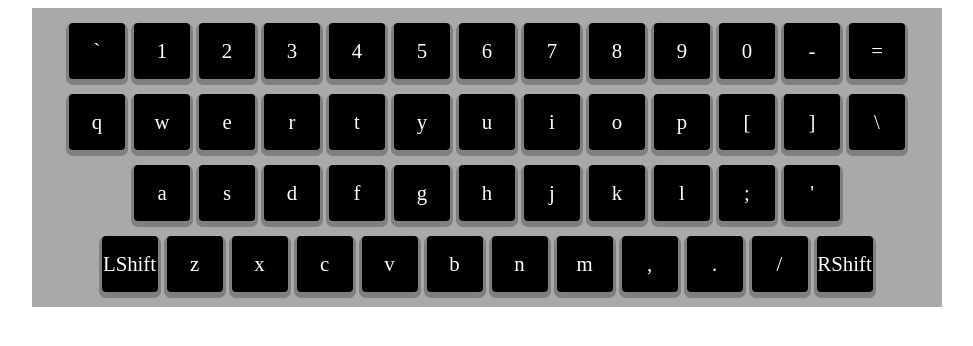
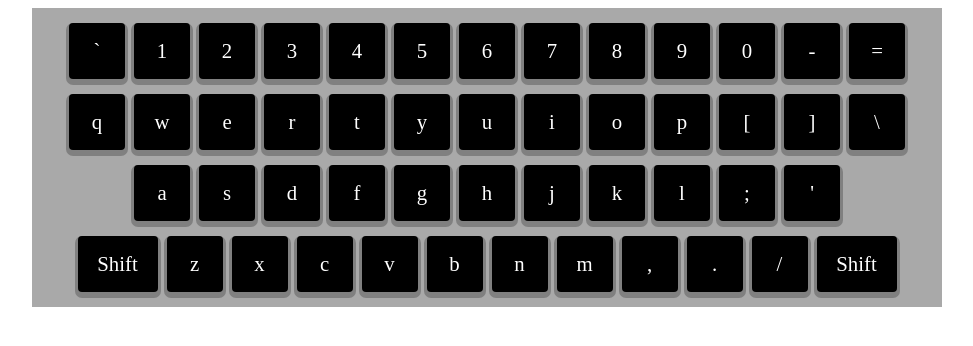
Before and after one commit to GodInAllHisGlory/TypingTutor, a React (Vite) app: page / in a window 1280 px wide. Shown: the top 346 px of the page, without its empty margins (153-1126 px from the left). Built offline with nearby package versions, Linux system fonts and the light colour scheme.

Commit message:
Looks better now

```diff
--- a/src/Keyboard.css
+++ b/src/Keyboard.css
@@ -26,4 +26,13 @@
     display: flex;
     align-items: center;
     justify-content: center;
+    transition: 0.5s;
 }
+
+.shift{
+    width: 48px;
+}
+
+.highlighted {
+    box-shadow: 0 3px 0 3px red;
+}
--- a/src/Keyboard.jsx
+++ b/src/Keyboard.jsx
@@ -4,17 +4,18 @@ import './Keyboard.css';
 const keyRows = [["`","1","2","3","4","5","6","7","8","9","0","-","="],
 ["q","w","e","r","t","y","u","i","o","p","[","]","\\ "],
 ["a","s","d","f","g","h","j","k","l",";","'"],
-["LShift","z","x","c","v","b","n","m",",",".","/","RShift"]];
+["Shift","z","x","c","v","b","n","m",",",".","/","Shift"]];
 
 const shiftRows = [["~","!","@","#","$","%","^","&","*","(",")","_","+"],
 ["Q","W","E","R","T","Y","U","I","O","P","{","}","|"],
 ["A","S","D","F","G","H","J","K","L",";","'"],
-["LShift","Z","X","C","V","B","N","M","<",">","?","RShift"]];
+["Shift","Z","X","C","V","B","N","M","<",">","?","Shift"]];
 
 function Keyboard() {
     useEffect(() => {function keydown(e) {
     if (e.repeat) return;
     console.log(e.key + " was pressed!");
+
 }
 
     function keyup(e) {
@@ -32,8 +33,13 @@ function Keyboard() {
                 let symbolKey = 0
                 return(
                     <div className='row' key={`r${rowKey++}$`}>
-                        {row.map(key =>{
-                            return <div className='key' key={`r${rowKey++}$k${symbolKey++}$`}>{key}</div> //Combine symbolKey and rowKey to make a unique key for each element on the keyboard
+                        {row.map(key => {
+                            let className = "key";
+
+                            if (key === "Shift"){
+                                className += " shift"
+                            }
+                            return (<div className={className} key={`r${rowKey++}$k${symbolKey++}$`}>{key}</div>) //Combine symbolKey and rowKey to make a unique key for each element on the keyboard
                         })}
                     </div>
                 )
```
